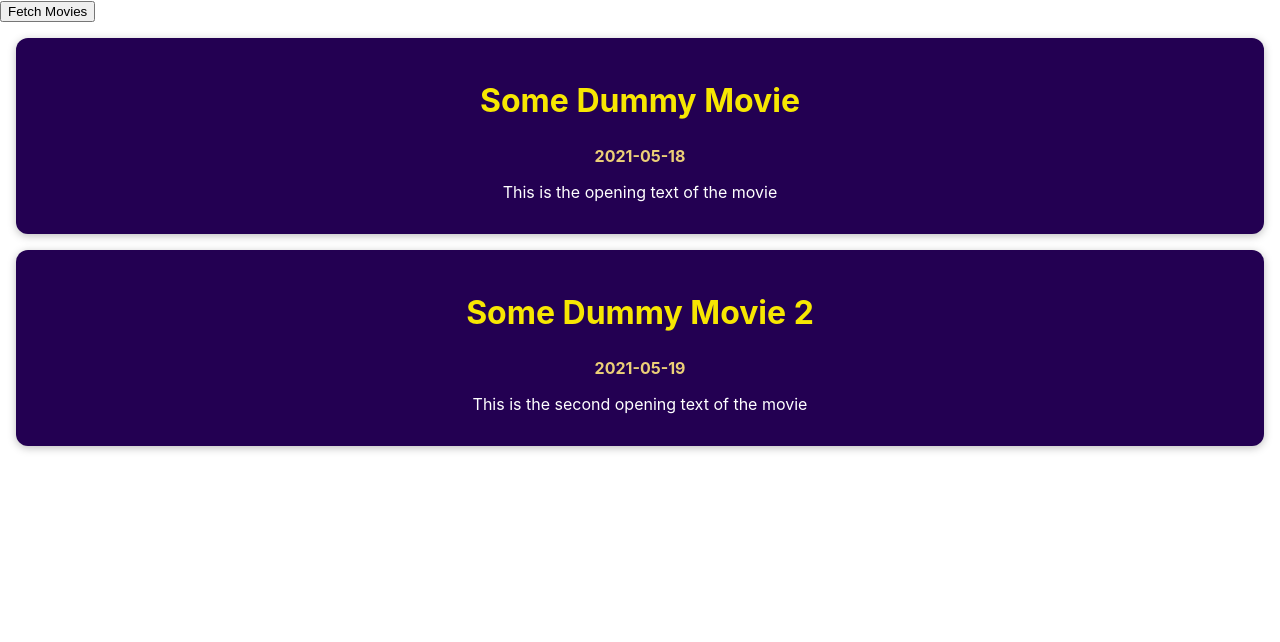
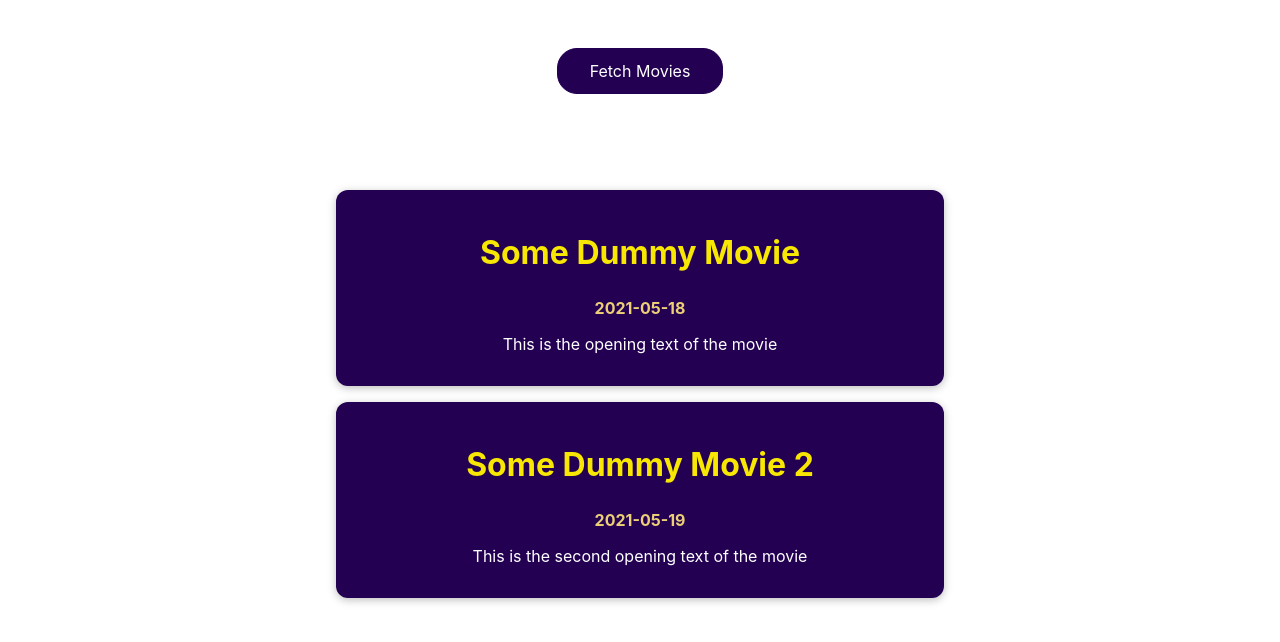
Before and after one commit to Niket1-1/React-the-complete-guide, a React (Create React App) app in the folder httprerquest/: page / in a window 1280 px wide. Shown: the top 642 px of the page. Built offline with nearby package versions, Linux system fonts and the light colour scheme.

Commit message:
adding css to fetch button

```diff
--- a/httprerquest/src/App.css
+++ b/httprerquest/src/App.css
@@ -1,38 +1,29 @@
-.App {
+section {
+  margin: 1rem auto;
+  width: 90%;
+  max-width: 40rem;
   text-align: center;
+  background-color: white;
+  padding: 2rem;
+  border-radius: 12px;
 }
 
-.App-logo {
-  height: 40vmin;
-  pointer-events: none;
+button {
+  font: inherit;
+  cursor: pointer;
+  background: #230052;
+  border: 1px solid #230052;
+  color: white;
+  padding: 0.75rem 2rem;
+  border-radius: 20px;
 }
 
-@media (prefers-reduced-motion: no-preference) {
-  .App-logo {
-    animation: App-logo-spin infinite 20s linear;
-  }
+button:focus {
+  outline: none;
 }
 
-.App-header {
-  background-color: #282c34;
-  min-height: 100vh;
-  display: flex;
-  flex-direction: column;
-  align-items: center;
-  justify-content: center;
-  font-size: calc(10px + 2vmin);
-  color: white;
+button:hover,
+button:active {
+  background-color: #460897;
+  border-color: #460897;
 }
-
-.App-link {
-  color: #61dafb;
-}
-
-@keyframes App-logo-spin {
-  from {
-    transform: rotate(0deg);
-  }
-  to {
-    transform: rotate(360deg);
-  }
-}
```
